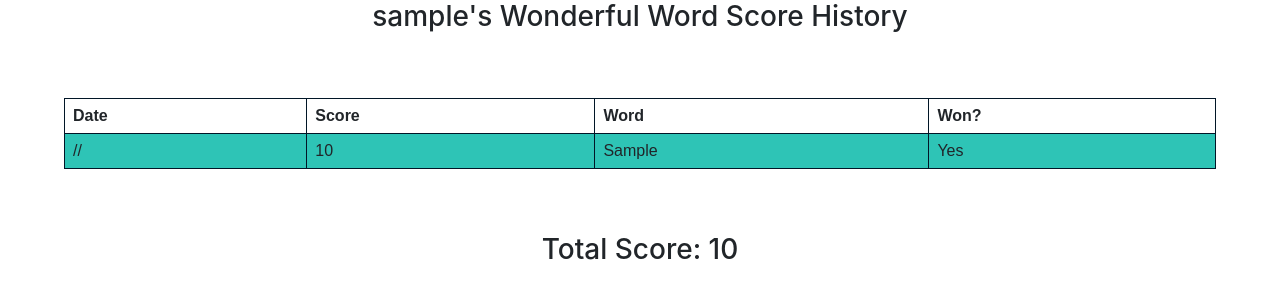
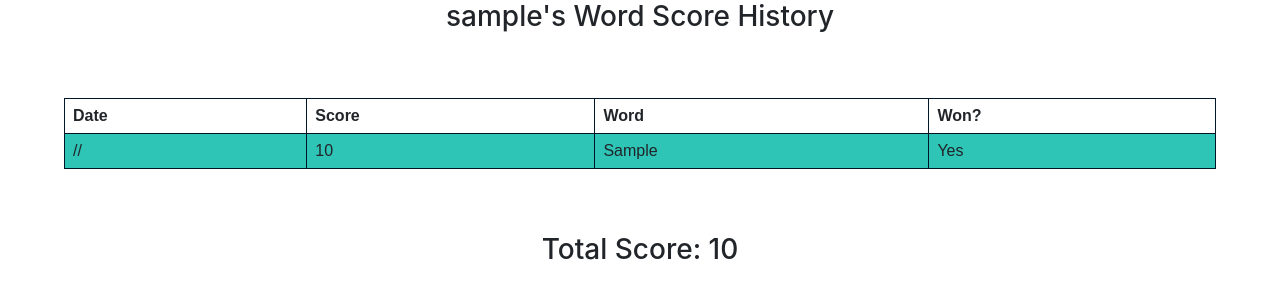
Before and after one commit to Jesskos/word-whizz, a Flask app: page /view_history in a window 1280 px wide. Shown: the part 72-372 px from the top of the page. Run offline with Flask 2, Linux system fonts and the light colour scheme; the visitor is signed in with stand-in values (Sample User, id 1); tables that the repository leaves empty hold one stand-in row (values such as "Sample post"); some libraries are stand-ins or nearby versions.

Commit message:
modified page title

```diff
--- a/templates/history.html
+++ b/templates/history.html
@@ -4,7 +4,7 @@
 {% block title %}Game History{% endblock %}
 
 {% block content %}
-	<center><h3>{{name}}'s Wonderful Word Score History<h3></center>
+	<center><h3>{{name}}'s Word Score History<h3></center>
 
 	<table>
 		<tr>
```
